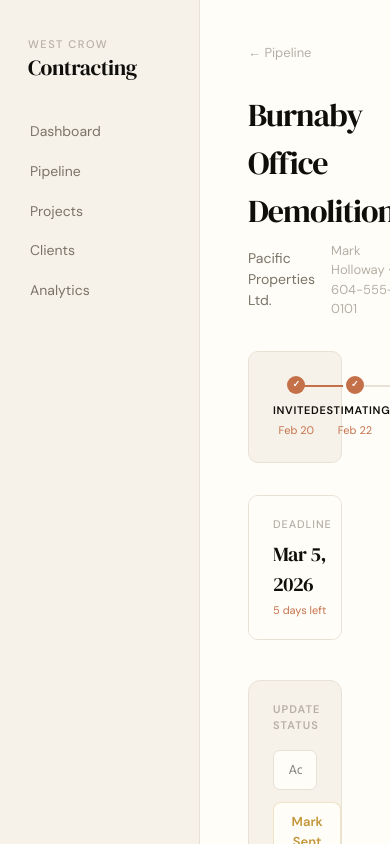
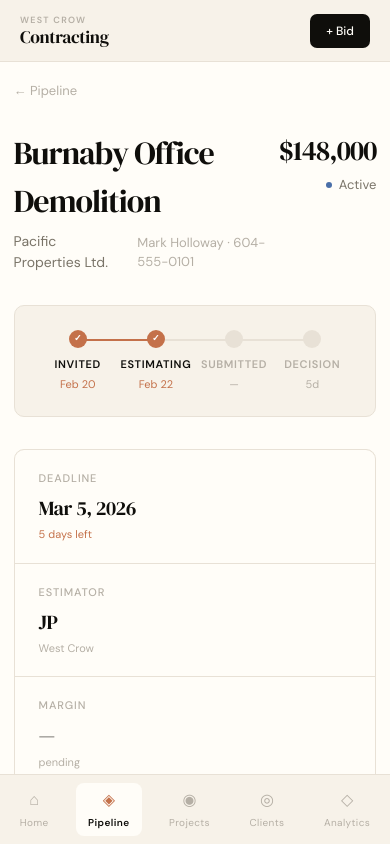
Before and after one commit to jpdehyl/west-crow-dashboard, a Next.js app: page /bids/b1 in a window 390 px wide. Shown: the top 844 px of the page. Built offline with nearby package versions, Linux system fonts and the light colour scheme; no server answers.

Commit message:
feat: mobile responsive layout — bottom nav, collapsing grids, table scroll

```diff
--- a/app/analytics/page.tsx
+++ b/app/analytics/page.tsx
@@ -125,7 +125,7 @@ export default async function AnalyticsPage() {
       </div>
 
       {/* KPI row */}
-      <div style={{ display: "grid", gridTemplateColumns: "repeat(5, 1fr)", gap: "1px", background: "var(--border)", border: "1px solid var(--border)", borderRadius: "12px", overflow: "hidden", marginBottom: "0.5rem" }}>
+      <div className="kpi-grid-5" style={{ gap: "1px", background: "var(--border)", border: "1px solid var(--border)", borderRadius: "12px", overflow: "hidden", marginBottom: "0.5rem" }}>
         {[
           { label: "Total Bids",     value: String(bids.length),          sub: "all time" },
           { label: "Win Rate",       value: `${winRate}%`,                sub: `${won.length} of ${decided.length} decided`, accent: winRate < 30 },
@@ -263,7 +263,7 @@ export default async function AnalyticsPage() {
       {avgMargin !== null && (
         <>
           <Section title="Margin Summary" />
-          <div style={{ display: "grid", gridTemplateColumns: "1fr 1fr 1fr", gap: "1px", background: "var(--border)", border: "1px solid var(--border)", borderRadius: "12px", overflow: "hidden" }}>
+          <div className="kpi-grid-3" style={{ gap: "1px", background: "var(--border)", border: "1px solid var(--border)", borderRadius: "12px", overflow: "hidden" }}>
             {[
               { label: "Avg Margin (won)",  value: `${avgMargin}%`,               sub: `${wonWithMargin.length} bids with data` },
               { label: "Total Won Revenue", value: formatCurrency(totalWonValue),  sub: `${won.length} won jobs` },
--- a/app/bids/[id]/page.tsx
+++ b/app/bids/[id]/page.tsx
@@ -78,7 +78,7 @@ export default async function BidDetailPage({ params }: { params: Promise<{ id:
       </div>
 
       {/* KPIs */}
-      <div style={{ display: "grid", gridTemplateColumns: "1fr 1fr 1fr", gap: "1px", background: "var(--border)", border: "1px solid var(--border)", borderRadius: "10px", overflow: "hidden", marginBottom: "2.5rem" }}>
+      <div className="kpi-grid-3" style={{ gap: "1px", background: "var(--border)", border: "1px solid var(--border)", borderRadius: "10px", overflow: "hidden", marginBottom: "2.5rem" }}>
         {[
           { label: "Deadline",  value: formatDate(bid.deadline), sub: urgent ? `${days} days left` : bid.status === 'won' ? 'Closed' : '' },
           { label: "Estimator", value: bid.estimator, sub: "West Crow" },
--- a/app/globals.css
+++ b/app/globals.css
@@ -28,5 +28,64 @@ body {
 
 .row-hover:hover { background: var(--bg-subtle); }
 .row-hover { transition: background 0.12s ease; }
+.nav-link { transition: color 0.12s ease; }
 
-.nav-link { transition: color 0.12s ease; }
+/* ── Mobile layout ─────────────────────────────────────────────────────────── */
+
+/* Sidebar hidden on mobile, shown on desktop */
+.sidebar        { display: flex; }
+.mobile-header  { display: none; }
+.mobile-nav     { display: none; }
+
+/* Main padding */
+.main-content { padding: 2.5rem 3rem; }
+
+/* Responsive grids */
+.kpi-grid-5  { display: grid; grid-template-columns: repeat(5, 1fr); }
+.kpi-grid-4  { display: grid; grid-template-columns: repeat(4, 1fr); }
+.kpi-grid-3  { display: grid; grid-template-columns: repeat(3, 1fr); }
+.kpi-grid-2  { display: grid; grid-template-columns: repeat(2, 1fr); }
+.stage-strip { display: flex; }
+
+/* Table scroll wrapper */
+.table-scroll { overflow-x: auto; -webkit-overflow-scrolling: touch; }
+
+@media (max-width: 768px) {
+  /* Hide sidebar, show mobile header + bottom nav */
+  .sidebar        { display: none !important; }
+  .mobile-header  { display: flex; }
+  .mobile-nav     { display: flex; }
+
+  /* Tighter padding */
+  .main-content { padding: 1.25rem 1rem 5rem; }
+
+  /* KPI grids collapse */
+  .kpi-grid-5 { grid-template-columns: repeat(2, 1fr); }
+  .kpi-grid-4 { grid-template-columns: repeat(2, 1fr); }
+  .kpi-grid-3 { grid-template-columns: repeat(2, 1fr); }
+
+  /* Stage strip scrolls horizontally */
+  .stage-strip {
+    overflow-x: auto;
+    -webkit-overflow-scrolling: touch;
+    scrollbar-width: none;
+  }
+  .stage-strip::-webkit-scrollbar { display: none; }
+  .stage-strip > * { min-width: 100px; flex-shrink: 0; }
+
+  /* Board view stacks */
+  .board-grid { grid-template-columns: 1fr !important; }
+
+  /* Table cells tighten */
+  .table-scroll th,
+  .table-scroll td { padding: 0.7rem 0.85rem !important; font-size: 13px !important; }
+
+  /* Hide lower-priority table columns on mobile */
+  .col-hide-mobile { display: none !important; }
+}
+
+@media (max-width: 480px) {
+  .kpi-grid-5 { grid-template-columns: 1fr; }
+  .kpi-grid-3 { grid-template-columns: 1fr; }
+  .main-content { padding: 1rem 0.85rem 5rem; }
+}
--- a/app/layout.tsx
+++ b/app/layout.tsx
@@ -2,6 +2,7 @@ import type { Metadata } from "next"
 import { DM_Sans, DM_Serif_Display } from "next/font/google"
 import "./globals.css"
 import Sidebar from "@/components/Sidebar"
+import { MobileHeader, MobileBottomNav } from "@/components/MobileNav"
 
 const dmSans = DM_Sans({ subsets: ["latin"], variable: "--font-sans", weight: ["300","400","500","600"] })
 const dmSerif = DM_Serif_Display({ subsets: ["latin"], variable: "--font-serif", weight: "400" })
@@ -17,15 +18,19 @@ export default function RootLayout({ children }: { children: React.ReactNode })
       <body className={`${dmSans.variable} ${dmSerif.variable}`}
         style={{ fontFamily: "var(--font-sans), sans-serif" }}>
         <div style={{ display: "flex", minHeight: "100vh" }}>
-          <Sidebar />
-          <main style={{
-            flex: 1,
-            padding: "2.5rem 3rem",
-            overflowY: "auto",
-            background: "var(--bg)",
-          }}>
-            {children}
-          </main>
+          {/* Desktop sidebar */}
+          <div className="sidebar">
+            <Sidebar />
+          </div>
+
+          {/* Mobile header + content + bottom nav */}
+          <div style={{ flex: 1, display: "flex", flexDirection: "column", minWidth: 0 }}>
+            <MobileHeader />
+            <main className="main-content" style={{ flex: 1, overflowY: "auto", background: "var(--bg)" }}>
+              {children}
+            </main>
+            <MobileBottomNav />
+          </div>
         </div>
       </body>
     </html>
--- a/app/page.tsx
+++ b/app/page.tsx
@@ -94,8 +94,7 @@ export default function DashboardPage() {
       <div style={{ padding: "2.5rem 3rem" }}>
 
         {/* KPIs */}
-        <div style={{
-          display: "grid", gridTemplateColumns: "repeat(4,1fr)",
+        <div className="kpi-grid-4" style={{
           border: "1px solid var(--border)", borderRadius: "12px",
           overflow: "hidden", marginBottom: "3rem",
         }}>
--- a/app/projects/[id]/page.tsx
+++ b/app/projects/[id]/page.tsx
@@ -168,7 +168,7 @@ export default async function ProjectDetailPage({ params }: { params: Promise<{
       </div>
 
       {/* KPIs */}
-      <div style={{ display: "grid", gridTemplateColumns: "repeat(4,1fr)", gap: "1px", background: "var(--border)", border: "1px solid var(--border)", borderRadius: "12px", overflow: "hidden", marginTop: "1rem", marginBottom: "0.5rem" }}>
+      <div className="kpi-grid-4" style={{ gap: "1px", background: "var(--border)", border: "1px solid var(--border)", borderRadius: "12px", overflow: "hidden", marginTop: "1rem", marginBottom: "0.5rem" }}>
         {[
           { label: "Contract",     value: formatCurrency(project.contract_value), sub: "agreed value",           warn: false },
           { label: "Spent So Far", value: formatCurrency(totalCosts),             sub: `${budgetPct}% of budget`, warn: budgetPct > 85 },
@@ -342,7 +342,7 @@ export default async function ProjectDetailPage({ params }: { params: Promise<{
         })}
       </div>
 
-      <div style={{ border: "1px solid var(--border)", borderRadius: "10px", overflow: "hidden" }}>
+      <div className="table-scroll" style={{ border: "1px solid var(--border)", borderRadius: "10px", overflow: "hidden" }}>
         <table style={{ width: "100%", borderCollapse: "collapse", fontSize: "13px" }}>
           <thead>
             <tr style={{ background: "var(--bg-subtle)" }}>
@@ -435,7 +435,7 @@ export default async function ProjectDetailPage({ params }: { params: Promise<{
           })}
 
           {(project.invoices as any[]).length > 0 && (
-            <div style={{ display: "grid", gridTemplateColumns: "1fr 1fr 1fr", gap: "1px", background: "var(--border)", border: "1px solid var(--border)", borderRadius: "10px", overflow: "hidden" }}>
+            <div className="kpi-grid-3" style={{ gap: "1px", background: "var(--border)", border: "1px solid var(--border)", borderRadius: "10px", overflow: "hidden" }}>
               {[
                 { label: "Total invoiced",  value: formatCurrency(totalInvoiced) },
                 { label: "Total collected", value: formatCurrency(totalPaid) },
--- /dev/null
+++ b/components/MobileNav.tsx
@@ -0,0 +1,62 @@
+"use client"
+import Link from "next/link"
+import { usePathname } from "next/navigation"
+
+const NAV = [
+  { href: "/",          label: "Home",     icon: "⌂" },
+  { href: "/bids",      label: "Pipeline", icon: "◈" },
+  { href: "/projects",  label: "Projects", icon: "◉" },
+  { href: "/clients",   label: "Clients",  icon: "◎" },
+  { href: "/analytics", label: "Analytics",icon: "◇" },
+]
+
+export function MobileHeader() {
+  return (
+    <header className="mobile-header" style={{
+      position: "sticky", top: 0, zIndex: 50,
+      background: "var(--bg-subtle)", borderBottom: "1px solid var(--border)",
+      padding: "0.85rem 1.25rem",
+      alignItems: "center", justifyContent: "space-between",
+    }}>
+      <div>
+        <div style={{ fontSize: "9px", letterSpacing: "0.14em", textTransform: "uppercase", color: "var(--ink-faint)", fontWeight: 600 }}>West Crow</div>
+        <div style={{ fontFamily: "var(--font-serif), serif", fontSize: "1.1rem", color: "var(--ink)", letterSpacing: "-0.02em", lineHeight: 1.1 }}>Contracting</div>
+      </div>
+      <Link href="/bids/new" style={{
+        padding: "0.5rem 1rem", background: "var(--ink)", color: "var(--bg)",
+        borderRadius: "7px", fontSize: "12px", fontWeight: 500, textDecoration: "none",
+      }}>
+        + Bid
+      </Link>
+    </header>
+  )
+}
+
+export function MobileBottomNav() {
+  const pathname = usePathname()
+  return (
+    <nav className="mobile-nav" style={{
+      position: "fixed", bottom: 0, left: 0, right: 0, zIndex: 50,
+      background: "var(--bg-subtle)", borderTop: "1px solid var(--border)",
+      justifyContent: "space-around", alignItems: "center",
+      padding: "0.5rem 0 calc(0.5rem + env(safe-area-inset-bottom))",
+    }}>
+      {NAV.map(({ href, label, icon }) => {
+        const active = pathname === href || (href !== "/" && pathname.startsWith(href))
+        return (
+          <Link key={href} href={href} style={{
+            display: "flex", flexDirection: "column", alignItems: "center",
+            gap: "0.2rem", textDecoration: "none", padding: "0.35rem 0.75rem",
+            borderRadius: "8px", transition: "background 0.12s",
+            background: active ? "var(--bg)" : "transparent",
+          }}>
+            <span style={{ fontSize: "16px", color: active ? "var(--terra)" : "var(--ink-faint)" }}>{icon}</span>
+            <span style={{ fontSize: "10px", fontWeight: active ? 600 : 400, color: active ? "var(--ink)" : "var(--ink-faint)", letterSpacing: "0.04em" }}>
+              {label}
+            </span>
+          </Link>
+        )
+      })}
+    </nav>
+  )
+}
```
Also changed, not shown: app/bids/page.tsx (+7 -7 lines).
